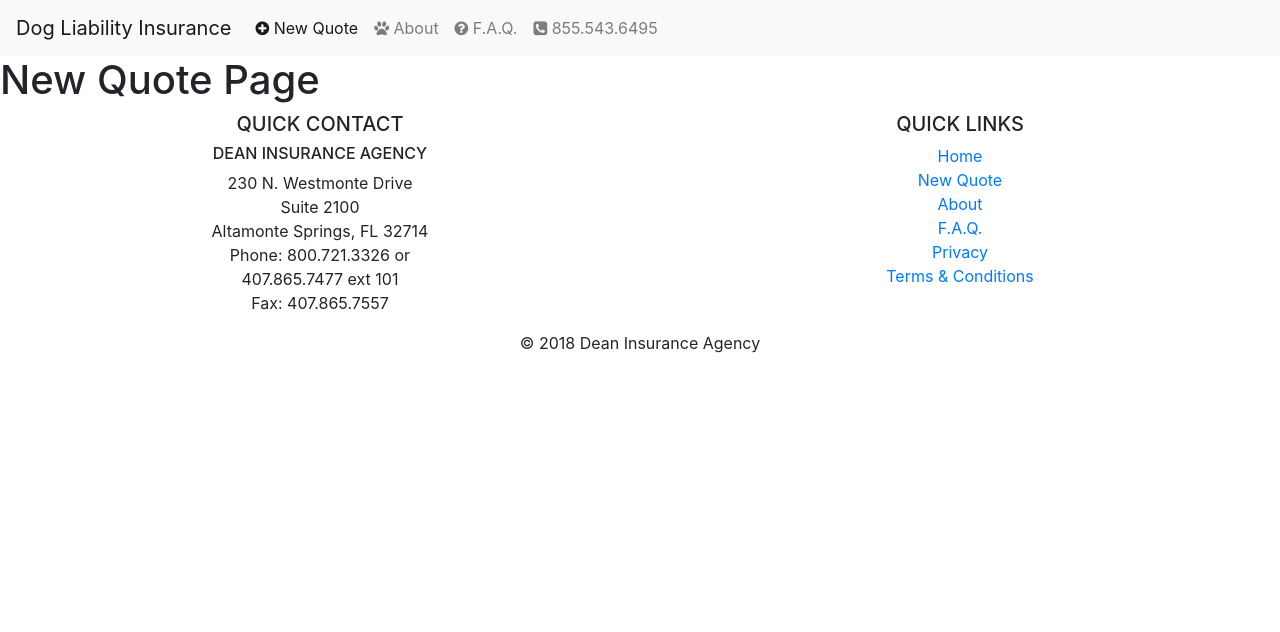
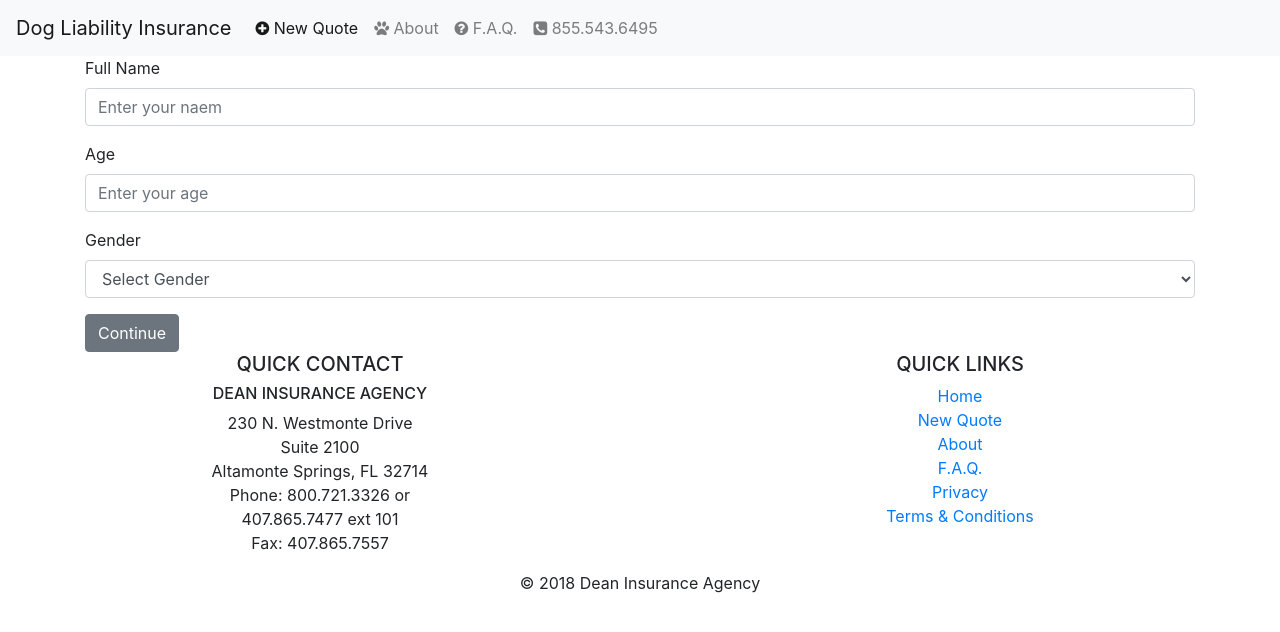
Before and after one commit to jmanock/BiteDog, a React (Create React App) app: page /Quote in a window 1280 px wide. Shown: the top 632 px of the page. Built offline with nearby package versions, Linux system fonts and the light colour scheme.

Commit message:
setting up a test form

```diff
--- a/src/Components/FormComponents/Input.jsx
+++ b/src/Components/FormComponents/Input.jsx
@@ -1,12 +1,12 @@
 import React from 'react';
 
-const Input = (props) => {
+const Input = (props) =>{
   return(
     <div className='form-group'>
-      <label for={props.name} className='form-label'>{props.title}</label>
-      <input className='form-control' id={props.name} name={props.name} type={props.inputType} value={props.value} onChange={props.handleChange} placeholder={props.placeholder} {...props} />
+      <label className='form-label'>{props.title}</label>
+      <input className='form-control' id={props.name} name={props.name} type={props.type} onChange={props.handleChange} value={props.value} placeholder={props.placeholder}/>
     </div>
   );
-}
+};
 
-export default Input
+export default Input;
--- a/src/Components/FormComponents/Select.jsx
+++ b/src/Components/FormComponents/Select.jsx
@@ -3,8 +3,8 @@ import React from 'react';
 const Select = (props) =>{
   return(
     <div className='form-group'>
-      <label for={props.name}>{props.title}</label>
-      <select id={props.name} name={props.name} value={props.value} onChange={props.handleChange}>
+      <label className='form-label'>{props.title}</label>
+      <select id={props.name} name={props.name} value={props.value} onChange={props.handleChange} className='form-control'>
         <option value='' disabled>{props.placeholder}</option>
         {props.options.map(option => {
           return(
--- a/src/Components/PageComponents/Form.jsx
+++ b/src/Components/PageComponents/Form.jsx
@@ -1,12 +1,12 @@
 import React, {Component} from 'react';
 import Input from '../FormComponents/Input';
 import Select from '../FormComponents/Select';
+import Button from '../FormComponents/Button';
 
 class FormPage extends Component{
   constructor(props){
     super(props);
-
-    this.state={
+    this.state = {
       newUser:{
         name:'',
         age:'',
@@ -14,8 +14,43 @@ class FormPage extends Component{
         skills:[],
         about:''
       },
-      genderOptions:['Male', 'Female', 'Others'],
-      skillOptions:['something', 'else', 'something']
+      genderOptions:['Male', 'Female', 'Other'],
+      skillOptions:['Programing', 'Sex', 'Stealing']
     }
+    this.handleFullName = this.handleFullName.bind(this);
+    this.handleAge = this.handleAge.bind(this);
+    this.handleInput = this.handleInput.bind(this);
+  }
+  handleFullName(e){
+    let value = e.target.value;
+    this.setState(prevState => ({newUser:
+    {...prevState.newUser, name:value}
+  }),() => console.log(this.state.newUser));
+  }
+  handleAge(e){
+    let value = e.target.value;
+    this.setState(prevState => ({newUser:{...prevState.newUser, age:value}
+    }),() => console.log(this.state.newUser));
+  }
+  handleInput(e){
+    let value = e.target.value;
+    let name = e.target.name;
+    this.setState(prevState => ({newUser: {...prevState.newUser, [name]:value}
+    }),() => console.log(this.state.newUser));
+  }
+  render(){
+    return(
+      <div className='container'>
+        <form>
+          <Input type={'text'} title={'Full Name'} name={'name'} value={this.state.newUser.name} placeholder={'Enter your naem'} handleChange={this.handleInput} />
+          <Input type={'number'} title={'Age'} value={this.state.newUser.age} placeholder={'Enter your age'} handleChange={this.handleAge} />
+          <Select title={'Gender'} name={'gender'} options={this.state.genderOptions} value={this.state.newUser.gender} placeholder={'Select Gender'} handleChange={this.handleInput} />
+          <Button type={'secondary'} title={'Continue'}/>
+        </form>
+      </div>
+
+    )
   }
 }
+
+export default FormPage;
--- a/src/Components/PageComponents/PageSetUp.jsx
+++ b/src/Components/PageComponents/PageSetUp.jsx
@@ -4,6 +4,7 @@ import AboutPage from './About';
 import PrivacyPage from './Privacy';
 import QuestionsPage from './Questions';
 import TermsPage from './Terms';
+import FormPage from './Form';
 
 export const Home = () => (
   <HomePage />
@@ -26,5 +27,5 @@ export const Terms = () => (
 );
 
 export const Quote = () => (
-  <h1>New Quote Page</h1>
+  <FormPage />
 );
```
